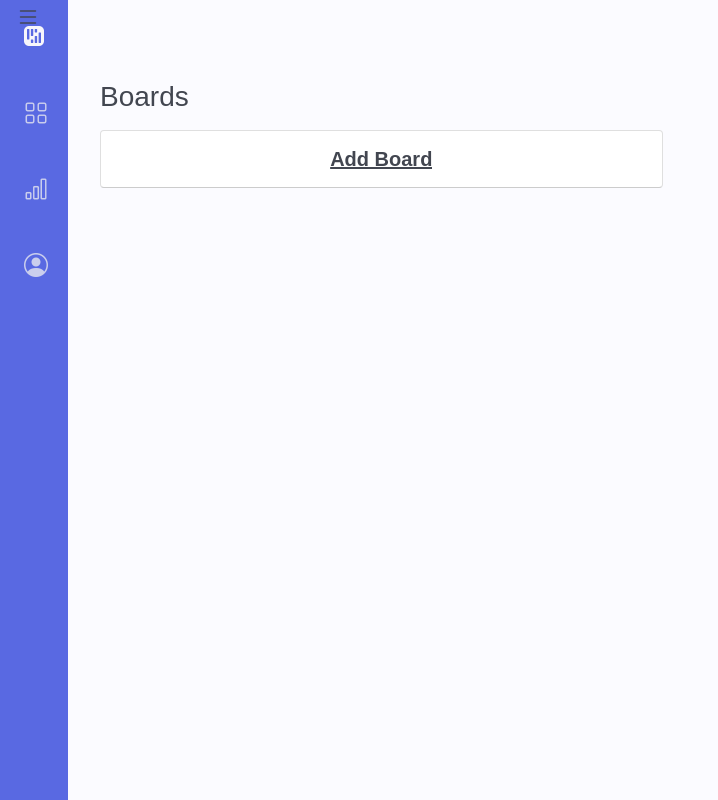
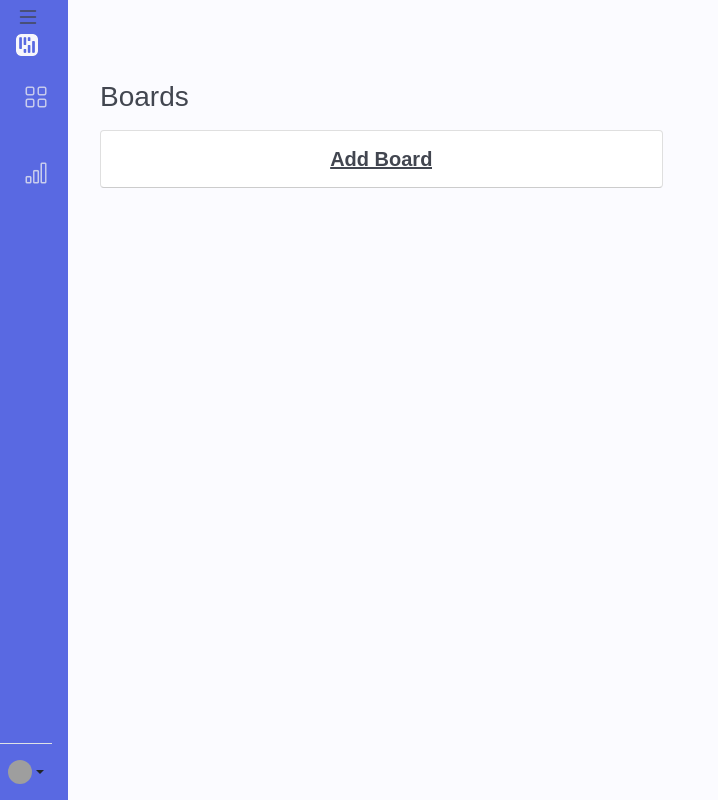
Before and after one commit to z-siddiqi/job-tracker, a Django app: page /boards/ in a window 1280 px wide. Shown: the whole page, without its empty margins (0-718 px from the left). Run offline with Django 3.2, Linux system fonts and the light colour scheme; the visitor is signed in with stand-in values (Sample User, id 1); data that the repository does not hold is empty; parts of the project's set-up code (start-up, migrations or seed data) failed here and were passed over; some libraries are stand-ins or nearby versions; grey boxes are pictures that could not be loaded.

Commit message:
refactor app sidebar

```diff
--- a/templates/app/sidebar.html
+++ b/templates/app/sidebar.html
@@ -1,42 +1,38 @@
 {% load static %}
 
-<div class="side-bar" id="sideBar">
-    <nav class="side-nav">
-        <div>
-            <div class="side-nav-logo">
-                <img src="{% static 'img/logo-alt.png' %}" height="20px">
-                <span class="side-nav-logo-name">
-                    Job <span>Tracker</span>
-                </span>
+<div class="d-flex flex-column position-fixed side-bar" id="sidebar">
+    <div class="p-3 mx-auto">
+        <img src="{% static 'img/logo-alt.png' %}" height="22px">
     </div>
-            <div>
-                <a href="{% url 'board_list' %}" class="side-nav-link" id="boards">
+    <nav class="nav flex-column mb-auto text-center">
+        <a href="{% url 'board_list' %}" class="side-nav-link" title="boards" data-bs-toggle="tooltip">
             <i class="bi bi-grid fs-4"></i>
-                    <span>Boards</span>
         </a>
-                <a href="{% url 'metrics' %}" class="side-nav-link" id="metrics">
+        <a href="{% url 'metrics' %}" class="side-nav-link" title="metrics" data-bs-toggle="tooltip">
             <i class="bi bi-bar-chart fs-4"></i>
-                    <span>Metrics</span>
         </a>
-                <a href="{% url 'account_detail' %}" class="side-nav-link" id="accounts">
-                    <i class="bi bi-person-circle fs-4"></i>
-                    <span>Account</span>
+    </nav>
+    <div class="dropdown border-top">
+        <a href="#"
+            class="d-flex align-items-center justify-content-center p-3 link-dark text-decoration-none dropdown-toggle"
+            id="dropdownUser" data-bs-toggle="dropdown" aria-expanded="false">
+            <img src="{% static 'img/user.png' %}" alt="user" class="rounded-circle" width="24" height="24">
         </a>
+        <ul class="dropdown-menu text-small shadow" aria-labelledby="dropdownUser">
+            <li><a href="{% url 'account_detail' %}" class="dropdown-item">Profile</a></li>
+            <li>
+                <hr class="dropdown-divider">
+            </li>
+            <li><a href="{% url 'logout' %}" class="dropdown-item">Sign out</a></li>
+        </ul>
     </div>
-        </div>
-    </nav>
 </div>
 
 <script>
-    $(document).ready(function () {
-        var sideNavActiveLink = window.location.pathname.split("/")[1];
-        $("#" + sideNavActiveLink).addClass('active-link');
-
-        $("#appHeaderToggle").click(function () {
-            $("#sideBar").toggleClass('show-nav');  // show navbar
-            $("#appHeaderToggle").toggleClass('bx-x');  // change icon
-            $("body").toggleClass('body-pd');  // add padding to body
-            $("#appHeader").toggleClass('body-pd');  // add padding to header
-        });
+    document.addEventListener("DOMContentLoaded", (e) => {
+        const windowPath = window.location.pathname.split("/")[1];
+        if (windowPath !== "accounts") {
+            document.querySelector(`[title=${windowPath}]`).classList.add("active");
+        }
     });
 </script>
```
Lines whose indentation alone changed are shown as unchanged.
